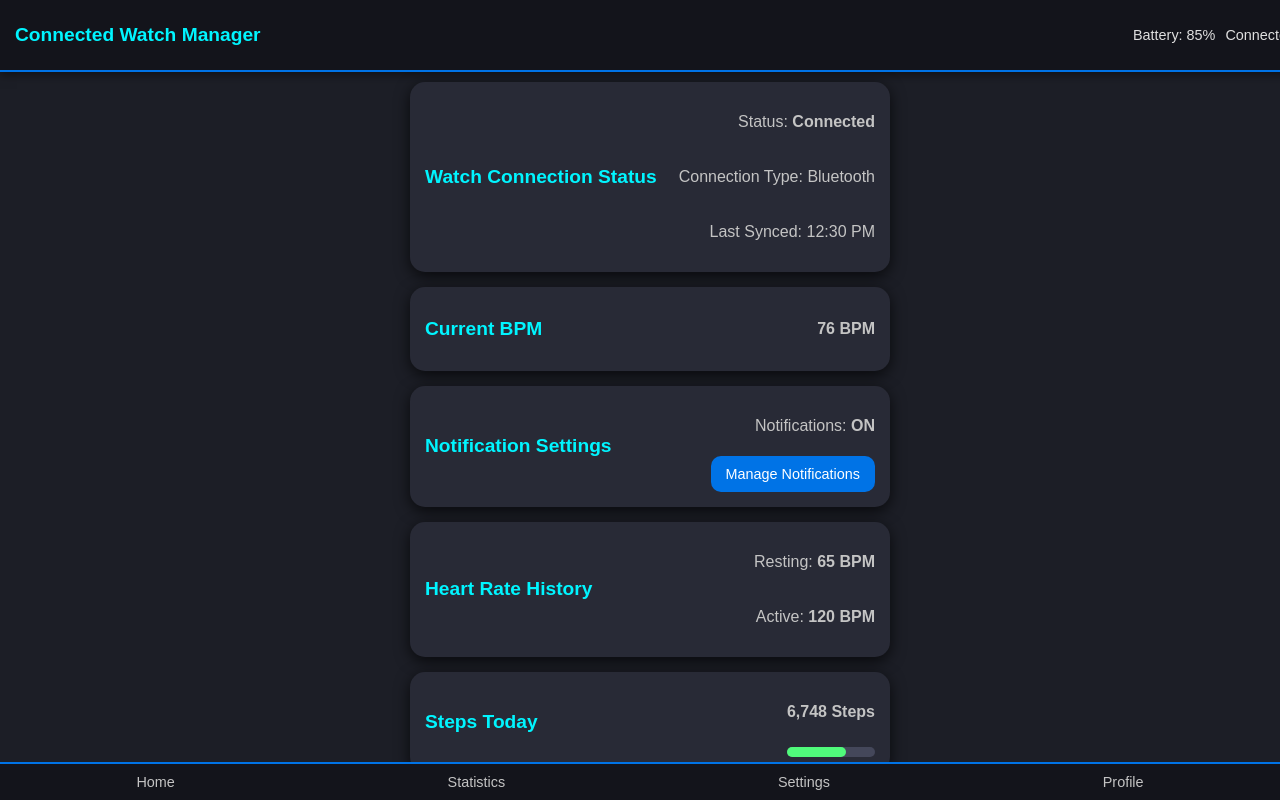
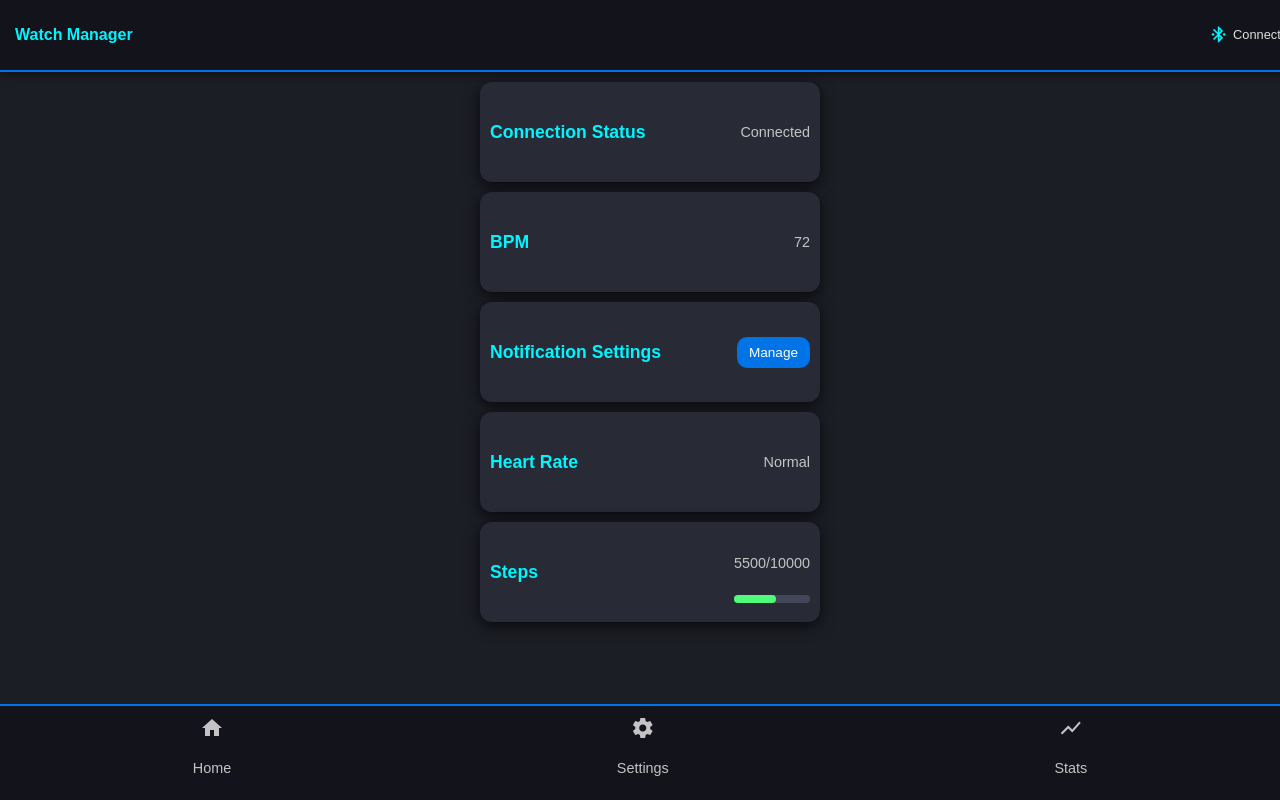
Before and after one commit to Feldoupe/Application-Anneau, a plain HTML site: page index.html in a window 1280 px wide. Drawn offline with Linux system fonts and the light colour scheme.

Commit message:
Add a better layout

```diff
--- a/index.html
+++ b/index.html
@@ -4,82 +4,67 @@
     <meta charset="UTF-8">
     <meta name="viewport" content="width=device-width, initial-scale=1.0">
     <title>Connected Watch Manager</title>
+    <link href="https://fonts.googleapis.com/icon?family=Material+Icons" rel="stylesheet"> <!-- Google Material Icons -->
     <link rel="stylesheet" href="styles.css">
 </head>
 <body>
-    <!-- Header -->
     <header>
-        <div class="logo">Connected Watch Manager</div>
+        <div class="logo">Watch Manager</div>
         <div class="status-icons">
-            <span class="battery-status">Battery: 85%</span>
-            <span class="connection-status">Connected</span>
+            <span class="material-icons">bluetooth_connected</span>
+            <span>Connected</span>
         </div>
     </header>
-
-    <!-- Main Content -->
     <main>
-        <!-- Connection Status Tile -->
-        <section class="tile connection-status">
+        <div class="tile">
             <div class="tile-content">
-                <h2>Watch Connection Status</h2>
-                <div class="tile-info">
-                    <p>Status: <strong>Connected</strong></p>
-                    <p>Connection Type: Bluetooth</p>
-                    <p>Last Synced: 12:30 PM</p>
+                <h2>Connection Status</h2>
+                <p>Connected</p>
             </div>
         </div>
-        </section>
-
-        <!-- BPM Tile -->
-        <section class="tile bpm">
+        <div class="tile">
             <div class="tile-content">
-                <h2>Current BPM</h2>
-                <p><strong>76 BPM</strong></p>
+                <h2>BPM</h2>
+                <p>72</p>
             </div>
-        </section>
-
-        <!-- Notification Settings Tile -->
-        <section class="tile notification-settings">
+        </div>
+        <div class="tile">
             <div class="tile-content">
                 <h2>Notification Settings</h2>
-                <div class="tile-info">
-                    <p>Notifications: <strong>ON</strong></p>
-                    <button>Manage Notifications</button>
+                <button>Manage</button>
             </div>
         </div>
-        </section>
-
-        <!-- Heart Rate Tile -->
-        <section class="tile heart-rate">
+        <div class="tile">
             <div class="tile-content">
-                <h2>Heart Rate History</h2>
-                <div class="tile-info">
-                    <p>Resting: <strong>65 BPM</strong></p>
-                    <p>Active: <strong>120 BPM</strong></p>
+                <h2>Heart Rate</h2>
+                <p>Normal</p>
             </div>
         </div>
-        </section>
-
-        <!-- Steps Tile -->
-        <section class="tile steps">
+        <div class="tile">
             <div class="tile-content">
-                <h2>Steps Today</h2>
+                <h2>Steps</h2>
                 <div class="tile-info">
-                    <p><strong>6,748 Steps</strong></p>
+                    <p>5500/10000</p>
                     <div class="progress-bar">
-                        <div class="progress" style="width: 67%;"></div>
+                        <div class="progress" style="width: 55%;"></div>
                     </div>
                 </div>
             </div>
-        </section>
+        </div>
     </main>
-
-    <!-- Footer -->
     <footer>
-        <div class="footer-icon">Home</div>
-        <div class="footer-icon">Statistics</div>
-        <div class="footer-icon">Settings</div>
-        <div class="footer-icon">Profile</div>
+        <div class="footer-icon">
+            <span class="material-icons">home</span>
+            <p>Home</p>
+        </div>
+        <div class="footer-icon">
+            <span class="material-icons">settings</span>
+            <p>Settings</p>
+        </div>
+        <div class="footer-icon">
+            <span class="material-icons">show_chart</span>
+            <p>Stats</p>
+        </div>
     </footer>
 </body>
 </html>
--- a/styles.css
+++ b/styles.css
@@ -20,30 +20,30 @@ header {
   align-items: center;
   width: 100%;
   height: 50px;
-  padding: 10px 15px; /* Reduced padding for a tighter layout */
+  padding: 10px 15px;
   background-color: #13141b;
   border-bottom: 2px solid #0073e6;
   box-shadow: 0 2px 10px rgba(0, 0, 0, 0.5);
 }
 
 header .logo {
-  font-size: 1.2rem;
+  font-size: 1rem;
   font-weight: bold;
   color: #00f5ff;
 }
 
 header .status-icons {
   display: flex;
-  gap: 10px;
-  font-size: 0.9rem;
+  gap: 5px;
+  font-size: 0.8rem;
   color: #e0e0e0;
-  justify-content: flex-end; /* Aligns the status icons better */
-  width: 30%; /* Adds some space from the right edge */
+  justify-content: flex-end;
+  align-items: center;
 }
 
-.status-icons span {
-  display: flex;
-  align-items: center;
+header .material-icons {
+  font-size: 1.2rem;
+  color: #00f5ff;
 }
 
 /* Main Layout */
@@ -53,7 +53,7 @@ main {
   align-items: center;
   width: 100%;
   padding: 10px;
-  gap: 15px;
+  gap: 10px; /* Reduced gap for smaller tiles */
   flex-grow: 1;
   overflow-y: auto;
 }
@@ -61,22 +61,22 @@ main {
 /* Tiles */
 .tile {
   background-color: #282a36;
-  padding: 15px;
-  border-radius: 15px;
+  padding: 10px; /* Reduced padding */
+  border-radius: 12px;
   box-shadow: 0 4px 15px rgba(0, 0, 0, 0.7);
-  width: calc(100% - 40px); /* Adds horizontal margin to the tiles */
-  max-width: 450px;
+  width: calc(100% - 40px); /* Added margin */
+  max-width: 320px; /* Smaller width */
   text-align: left;
   display: flex;
   justify-content: space-between;
   align-items: center;
   transition: transform 0.2s;
-  margin: 0 auto; /* Centers the tiles horizontally */
+  height: 80px; /* Reduced height for smaller tiles */
 }
 
 .tile:hover {
-  transform: translateY(-5px);
-  box-shadow: 0 8px 20px rgba(0, 0, 0, 0.9);
+  transform: translateY(-3px);
+  box-shadow: 0 6px 18px rgba(0, 0, 0, 0.9);
 }
 
 .tile-content {
@@ -94,23 +94,23 @@ main {
 }
 
 h2 {
-  font-size: 1.2rem;
+  font-size: 1.1rem; /* Reduced for compact tiles */
   color: #00f5ff;
-  margin-right: 20px;
 }
 
 p {
-  font-size: 1rem;
+  font-size: 0.9rem;
   color: #c4c4c4;
 }
 
+/* Button */
 button {
   background-color: #0073e6;
   border: none;
   border-radius: 10px;
   color: #fff;
-  padding: 10px 15px;
-  font-size: 0.9rem;
+  padding: 8px 12px;
+  font-size: 0.85rem; /* Reduced button size */
   cursor: pointer;
 }
 
@@ -122,14 +122,14 @@ button:hover {
 .progress-bar {
   background-color: #44475a;
   border-radius: 20px;
-  height: 10px;
+  height: 8px;
   width: 100%;
   margin-top: 5px;
 }
 
 .progress {
   background-color: #50fa7b;
-  height: 10px;
+  height: 8px;
   border-radius: 20px;
 }
 
@@ -148,35 +148,45 @@ footer {
 }
 
 .footer-icon {
-  font-size: 0.9rem;
+  display: flex;
+  flex-direction: column;
+  align-items: center;
+  font-size: 0.8rem;
   color: #c4c4c4;
   transition: color 0.2s;
+}
+
+.footer-icon .material-icons {
+  font-size: 24px; /* Icon size */
+  margin-bottom: 5px;
 }
 
 .footer-icon:hover {
   color: #00f5ff;
 }
 
-/* Mobile-friendly adjustments */
-@media screen and (max-width: 1080px) {
+/* Mobile-friendly adjustments for 407x904 */
+@media screen and (max-width: 407px) {
   header .logo {
-      font-size: 1rem;
+      font-size: 0.9rem;
   }
 
   h2 {
-      font-size: 1rem;
+      font-size: 0.9rem;
   }
 
   p {
-      font-size: 0.9rem;
+      font-size: 0.8rem;
   }
 
   button {
-      padding: 8px 12px;
-      font-size: 0.85rem;
+      padding: 6px 8px;
+      font-size: 0.75rem;
   }
 
   .tile {
-      width: calc(100% - 30px); /* Smaller margin for smaller screens */
+      width: calc(100% - 20px); /* More margin on small screens */
+      max-width: 300px;
+      height: 70px; /* Smaller height */
   }
 }
```
Lines whose indentation alone changed are shown as unchanged.
